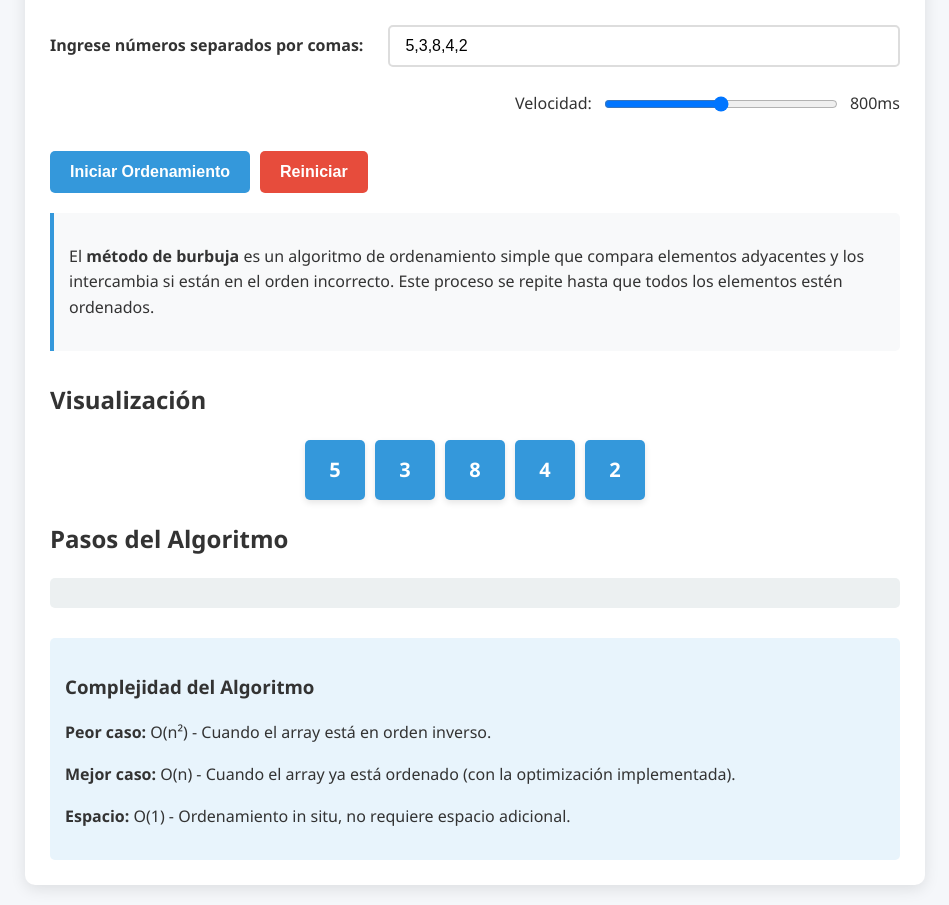
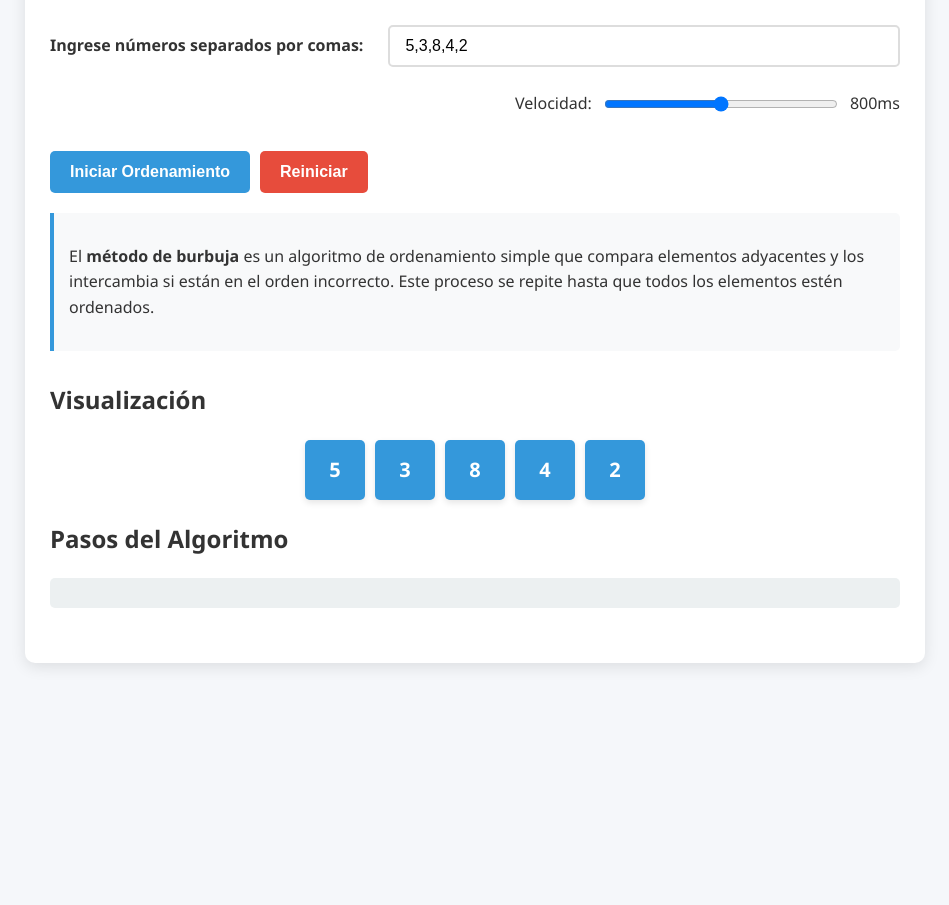
Before and after one commit to arman240601/bubble-short-visualizer, a plain HTML site: page index.html in a window 1280 px wide. Shown: the part 135-1040 px from the top of the page, without its empty margins (165-1114 px from the left). After the commit the page ends 818 px from the top, so only its background shows below. Drawn offline with Linux system fonts and the light colour scheme.

Commit message:
Update index.html

```diff
--- a/index.html
+++ b/index.html
@@ -218,13 +218,6 @@
             <div class="steps" id="steps"></div>
         </div>
 
-        <div class="complexity-info">
-            <h3>Complejidad del Algoritmo</h3>
-            <p><strong>Peor caso:</strong> O(n²) - Cuando el array está en orden inverso.</p>
-            <p><strong>Mejor caso:</strong> O(n) - Cuando el array ya está ordenado (con la optimización implementada).</p>
-            <p><strong>Espacio:</strong> O(1) - Ordenamiento in situ, no requiere espacio adicional.</p>
-        </div>
-    </div>
 
     <script>
         document.addEventListener('DOMContentLoaded', function() {
```
